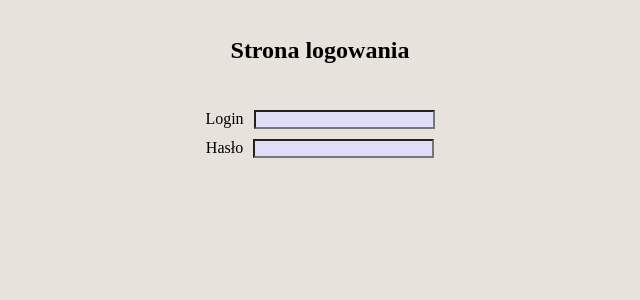
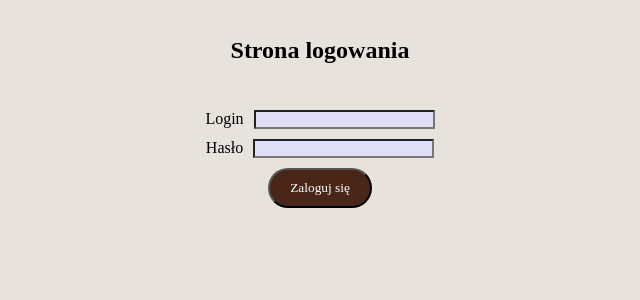
Before and after one commit to RadekPalka/react-i-am-sober, a React (Vite) app: page /login-page in a window 1280 px wide. Shown: the top 300 px of the page, without its empty margins (320-960 px from the left). Built offline with nearby package versions, Linux system fonts and the light colour scheme.

Commit message:
feat: add button to form

```diff
--- a/src/pages/LoginForm.tsx
+++ b/src/pages/LoginForm.tsx
@@ -4,7 +4,7 @@ import { StyledH1 } from '../components/StyledH1';
 import { StyledSection } from '../components/StyledSection';
 import { AuthInput } from '../components';
 import { handleChange } from '../utils/handleChange';
-
+import { StyledButton } from '../components/StyledButton';
 import { useState } from 'react';
 
 export const LoginForm: React.FC = () => {
@@ -26,6 +26,7 @@ export const LoginForm: React.FC = () => {
 					onChange={(value) => handleChange(setPassword, value)}
 					type='password'
 				/>
+				<StyledButton type='submit'>Zaloguj się</StyledButton>
 			</StyledForm>
 		</StyledSection>
 	);
```
